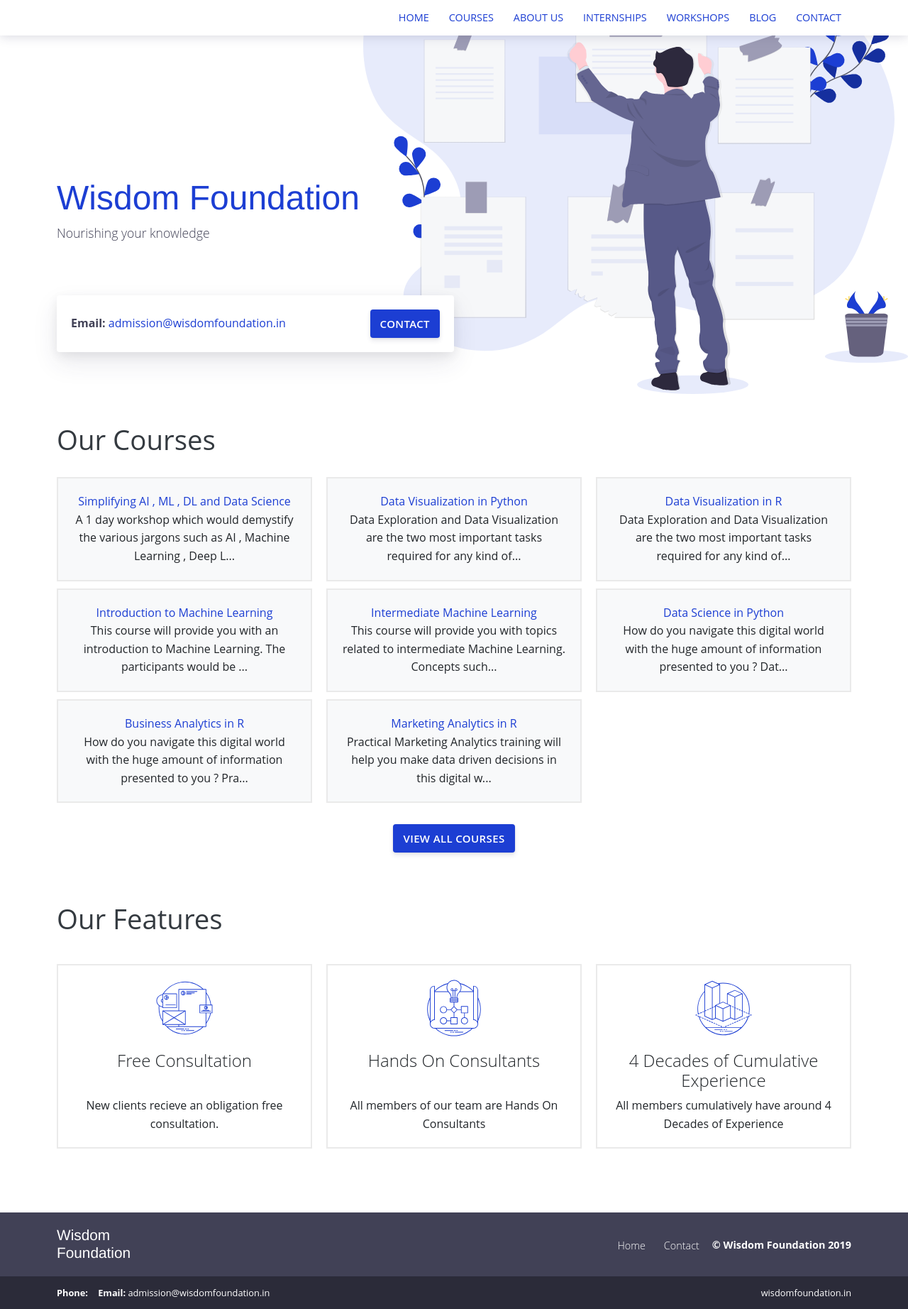
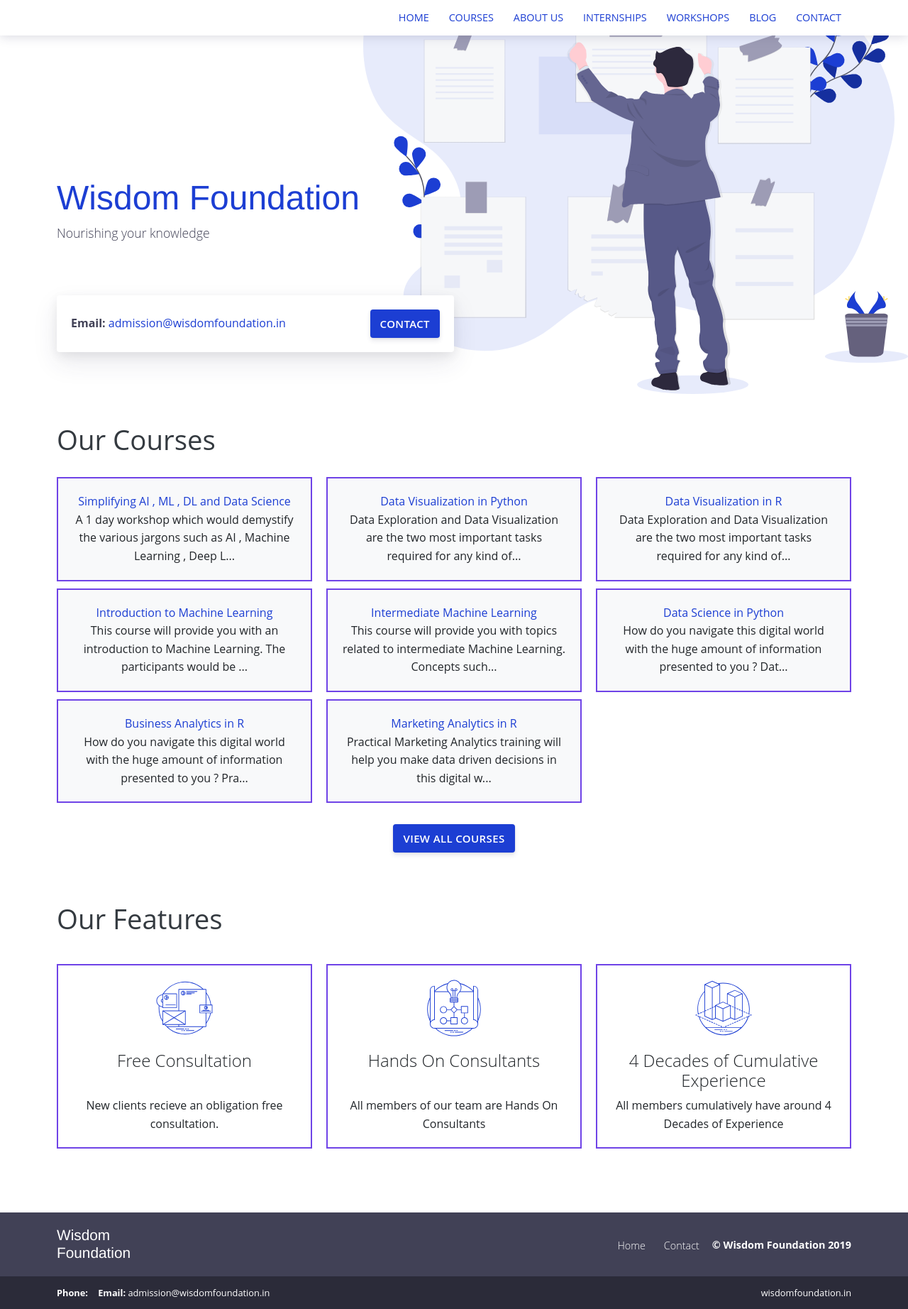
Before and after one commit to knowledgefoundation/knowledgefoundation.github.io, a Jekyll site: the page built from index.html, in a window 1280 px wide. Shown: the whole page at 71% size. Built offline with Jekyll 4.4.1, drawn with Linux system fonts in a browser that asks for light colours; the list of posts is cut into pages by our own code.

Commit message:
Modified Style

```diff
--- a/_sass/components/_feature.scss
+++ b/_sass/components/_feature.scss
@@ -1,6 +1,6 @@
 .feature {
   height: 100%;
-  border: 2px solid #eaeaea;
+  border: 2px solid #6f43e7;
   padding: 20px;
   background-color: #ffffff;
   display: flex;
```
